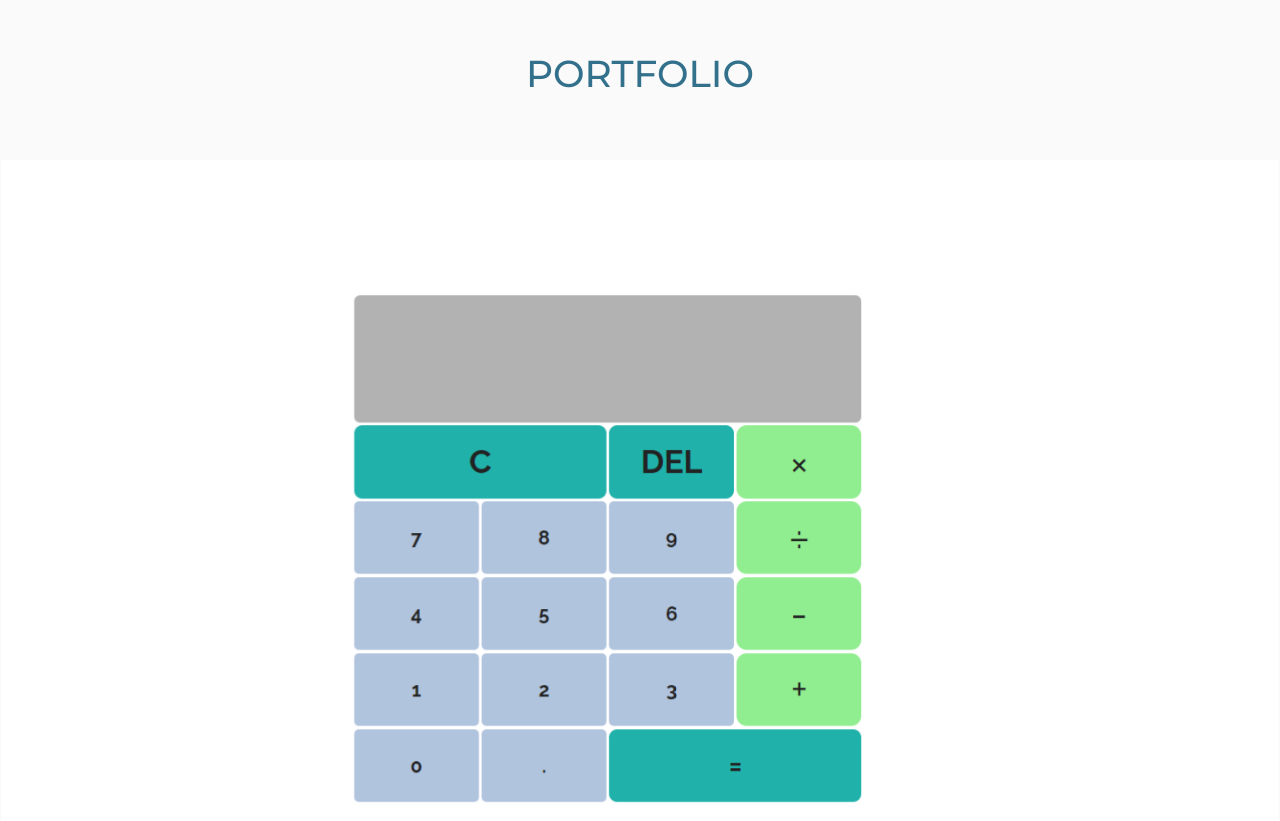
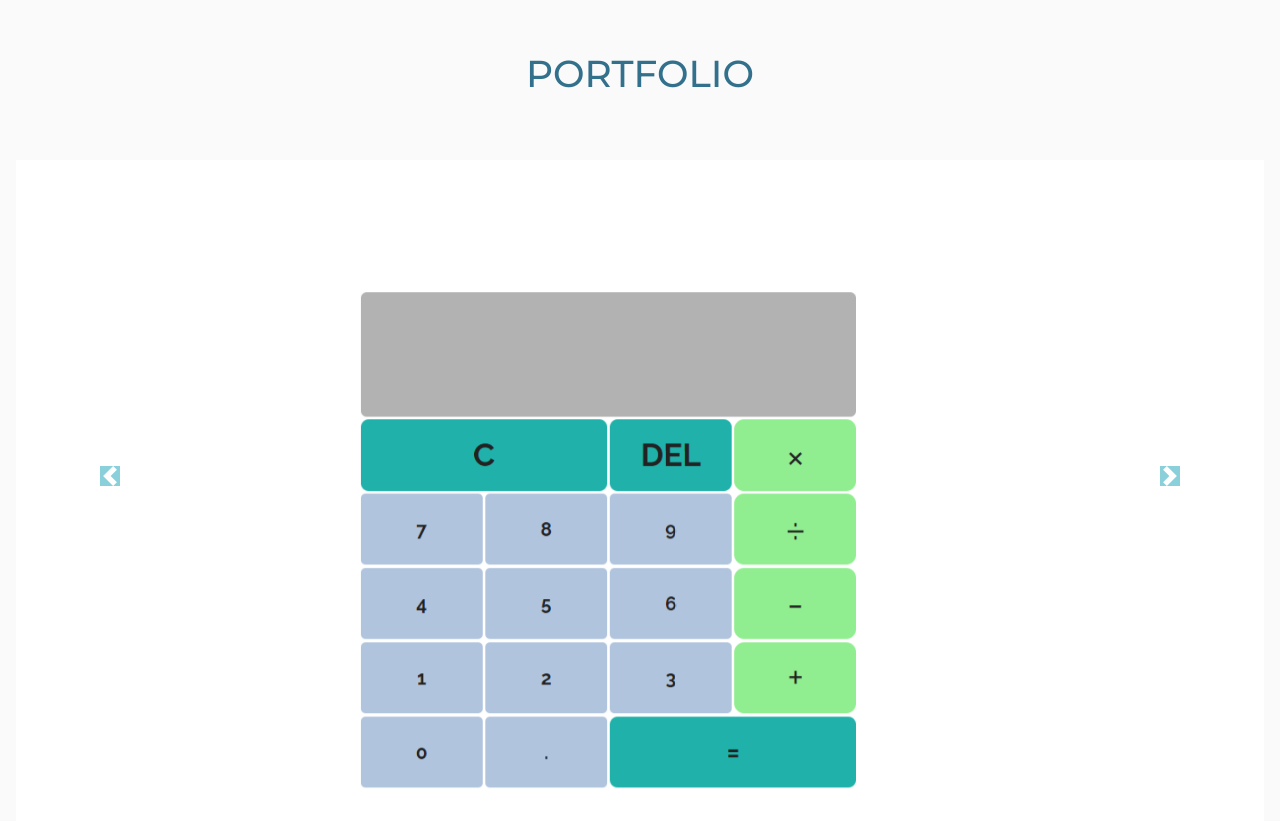
Before and after one commit to JayDe-FR/Final-Portfolio, a website: page index.html in a window 1280 px wide. Shown: the part 2519-3340 px from the top of the page. Drawn offline with nearby package versions, Linux system fonts and the light colour scheme.

Commit message:
quick fixes

```diff
--- a/index.html
+++ b/index.html
@@ -466,7 +466,6 @@
     <div class="container-fluid p-3 mx-auto" id="project-container">
       <div class="carousel slide" data-ride="carousel" id="my-carousel" >
         <h4 class="section-title m-3 p-5">Portfolio</h4>
-        <div class="row">
         <ol class="carousel-indicators">
           <li data-target="#my-carousel" data-slide-to="0" class="active"></li>
           <li data-target="#my-carousel" data-slide-to="1"></li>
@@ -492,14 +491,13 @@
           </div>
         </div>
         <a class="carousel-control-prev" href="#my-carousel" role="button" data-slide="prev">
-          <span class="carousel-control-prev-icon" aria-hidden="true"></span>
+          <span class="carousel-control-prev-icon bg-info" aria-hidden="true"></span>
           <span class="sr-only">Previous</span>
         </a>
         <a class="carousel-control-next" href="#my-carousel" role="button" data-slide="next">
-          <span class="carousel-control-next-icon" aria-hidden="true"></span>
+          <span class="carousel-control-next-icon bg-info" aria-hidden="true"></span>
           <span class="sr-only">Next</span>
         </a>
-        </div>
       </div>
     </div>
 
```
